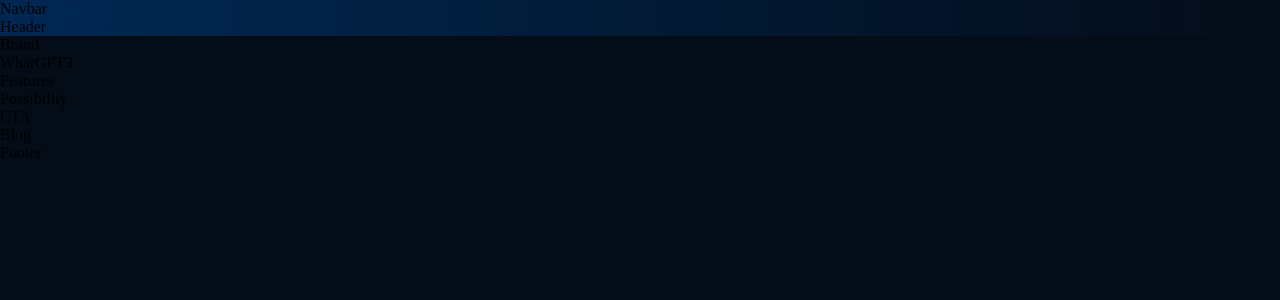
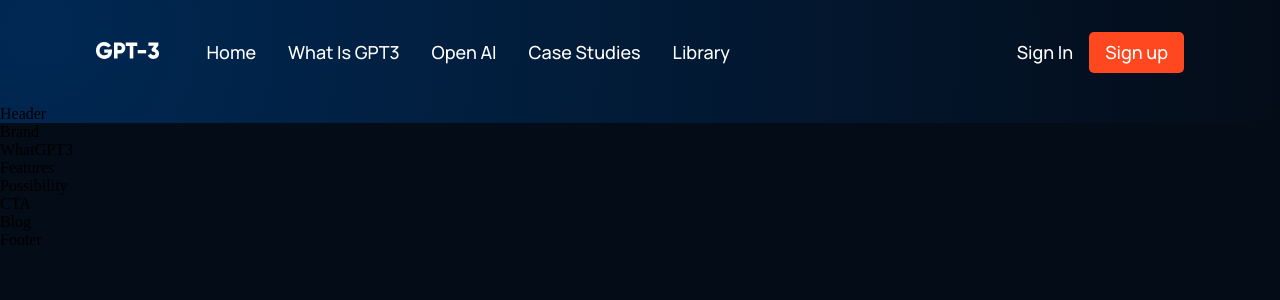
Before and after one commit to JonathanMasih/ReactApplication, a React (Create React App) app: page / in a window 1280 px wide. Shown: the top 300 px of the page. Built offline with nearby package versions, Linux system fonts and the light colour scheme.

Commit message:
NavBar added

```diff
--- a/src/components/navbar/Navbar.jsx
+++ b/src/components/navbar/Navbar.jsx
@@ -1,11 +1,56 @@
-import React from 'react';
+import React,{useState} from 'react';
+import {RiMenu3Line , RiCloseLine} from 'react-icons/ri';
+import logo from '../../assets/logo.svg';
+
 import './navbar.css';
 
+const Menu = () =>{
+  return(
+    <>
+    <p><a href="#home">Home</a></p>
+    <p><a href="#wgpt3">What is GPT3</a></p>
+    <p><a href="#possibility">Open AI</a></p>
+    <p><a href="#features">Case Studies</a></p>
+    <p><a href="#blog">Library</a></p>
+  </>
+  )
+}
 
 const  Navbar = () => {
+    const [toggleMenu, setToggleMenu] = useState(false);
+
+
   return (
-    <div>
-    Navbar
+    <div className = "gpt3__navbar">
+       <div className = "gpt3__navbar-links">
+          <div className= "gpt3__navbar-links_logo">
+            <img src={logo} alt="logo" />
+          </div>
+          <div className= "gpt3__navbar-links_container">
+            <Menu />
+          </div>
+       </div>
+       <div className="gpt3__navbar-sign">
+            <p>Sign in</p>
+            <button type="button">Sign up</button>
+       </div>
+       <div className="gpt3__navbar-menu">
+          {toggleMenu ?
+            <RiCloseLine color = "#fff" size= {27} onClick = {() => setToggleMenu(false)}/>
+            : <RiMenu3Line color = "#fff" size= {27} onClick = {() => setToggleMenu(true)}/>
+          }
+            {toggleMenu &&(
+          <div className= "gpt3__navbar-menu_container scale-up-center">
+            <div className= "gpt3__navbar-menu_container-links">
+              <Menu />
+              <div className="gpt3__navbar-menu_container-links-sign">
+                <p>Sign in</p>
+                <button type="button">Sign up</button>
+              </div>
+            </div>
+          </div>
+            )}
+       </div>
     </div>
   )
 }
--- a/src/components/navbar/navbar.css
+++ b/src/components/navbar/navbar.css
@@ -0,0 +1,134 @@
+.gpt3__navbar {
+    display: flex;
+    justify-content: space-between;
+    align-items: center;
+
+    padding: 2rem 6rem;
+}
+
+.gpt3__navbar-links {
+    flex: 1;
+    display: flex;
+    justify-content: flex-start;
+    align-items: center;
+}
+
+.gpt3__navbar-links_logo {
+    margin-right: 2rem;
+}
+
+.gpt3__navbar-links_logo img {
+    width: 62.56px;
+    height: 16.02px;
+}
+
+.gpt3__navbar-links_container {
+    display: flex;
+    flex-direction: row;
+}
+
+.gpt3__navbar-sign {
+    display: flex;
+    justify-content: flex-end;
+    align-items: center;
+}
+
+.gpt3__navbar-links_container p,
+.gpt3__navbar-sign p,
+.gpt3__navbar-menu_container p {
+    color: #fff;
+    font-family: var(--font-family);
+    font-weight: 500;
+    font-size: 18px;
+    line-height: 25px;
+    text-transform: capitalize;
+
+    margin: 0 1rem;
+    cursor: pointer;
+}
+
+.gpt3__navbar-sign button,
+.gpt3__navbar-menu_container button {
+    padding: 0.5rem 1rem;
+    color: #fff;
+    background: #FF4820;
+    font-family: var(--font-family);
+    font-weight: 500;
+    font-size: 18px;
+    line-height: 25px;
+    border: none;
+    outline: none;
+    cursor: pointer;
+    border-radius: 5px;
+}
+
+.gpt3__navbar-menu {
+    margin-left: 1rem;
+
+    display: none;
+    position: relative;
+}
+
+.gpt3__navbar-menu svg {
+    cursor: pointer;
+}
+
+.gpt3__navbar-menu_container {
+    display: flex;
+    justify-content: flex-end;
+    align-items: flex-end;
+    flex-direction: column;
+
+    text-align: end;
+    background: var(--color-footer);
+    padding: 2rem;
+    position: absolute;
+    right: 0;
+    top: 40px;
+    margin-top: 1rem;
+    min-width: 210px;
+    border-radius: 5px;
+    box-shadow: 0px 0px 5px rgba(0,0, 0,0.2);
+}
+
+.gpt3__navbar-menu_container p {
+    margin: 1rem 0;
+}
+
+.gpt3__navbar-menu_container-links-sign {
+    display: none;
+}
+
+@media screen and (max-width: 1050px) {
+    .gpt3__navbar-links_container {
+        display: none;
+    }
+
+    .gpt3__navbar-menu {
+        display: flex;
+    }
+}
+
+@media screen and (max-width: 700px) {
+    .gpt3__navbar {
+        padding: 2rem 4rem;
+    }
+}
+
+@media screen and (max-width: 550px) {
+    .gpt3__navbar {
+        padding: 2rem;
+    }
+
+    .gpt3__navbar-sign {
+        display: none;
+    }
+
+    .gpt3__navbar-menu_container {
+        top: 20px;
+    }
+
+    .gpt3__navbar-menu_container-links-sign {
+        display: block;
+    }
+}
```
Also changed, not shown: src/App.css (line endings or trailing spaces), 1 other file (tests, documents, lock files or other folders).
